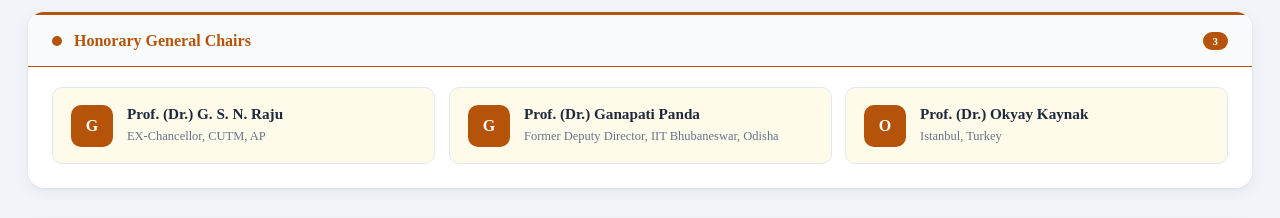
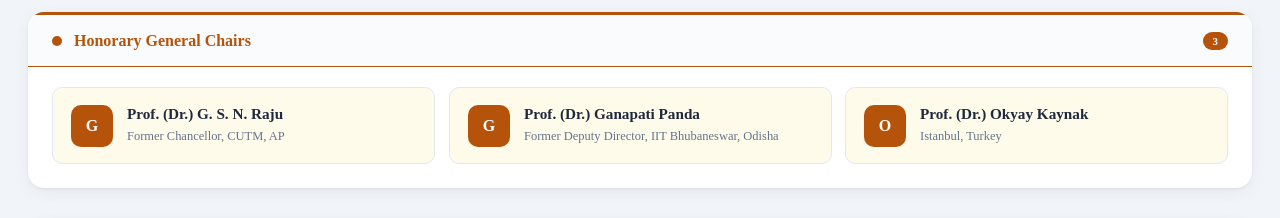
Before and after one commit to krushayu/SCOPES-2027, a React (Create React App) app: page /committee in a window 1280 px wide. Shown: the part 1060-1278 px from the top of the page. Built offline with nearby package versions, Linux system fonts and the light colour scheme.

Commit message:
new update

```diff
--- a/src/Pages/Committee.js
+++ b/src/Pages/Committee.js
@@ -62,7 +62,7 @@ const Committee = () => {
       color: "#b45309",
       bg: "#fffbeb",
       members: [
-        "Prof. (Dr.) G. S. N. Raju, EX-Chancellor, CUTM, AP",
+        "Prof. (Dr.) G. S. N. Raju, Former Chancellor, CUTM, AP",
         "Prof. (Dr.) Ganapati Panda, Former Deputy Director, IIT Bhubaneswar, Odisha",
         "Prof. (Dr.) Okyay Kaynak, Istanbul, Turkey",
       ],
```
